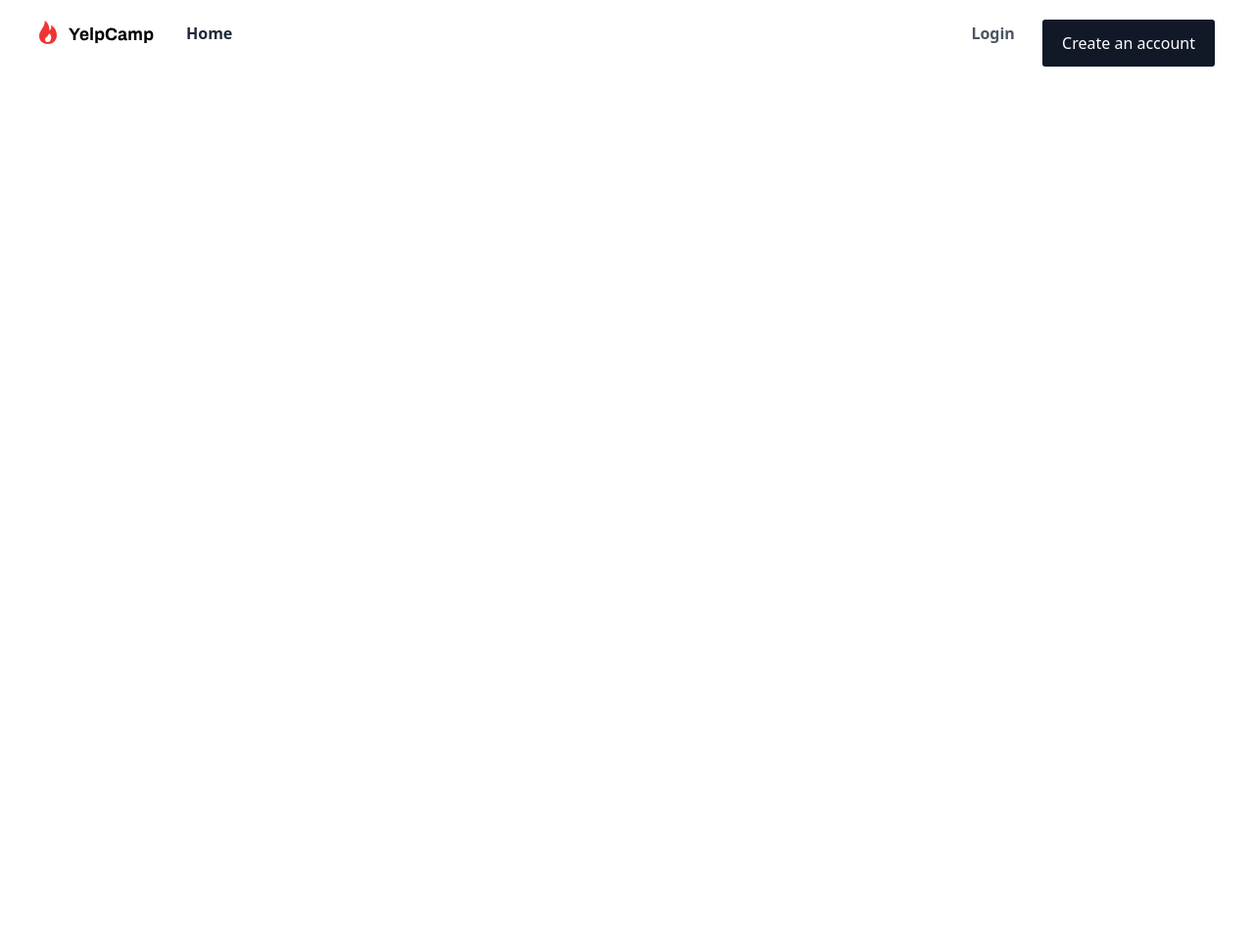
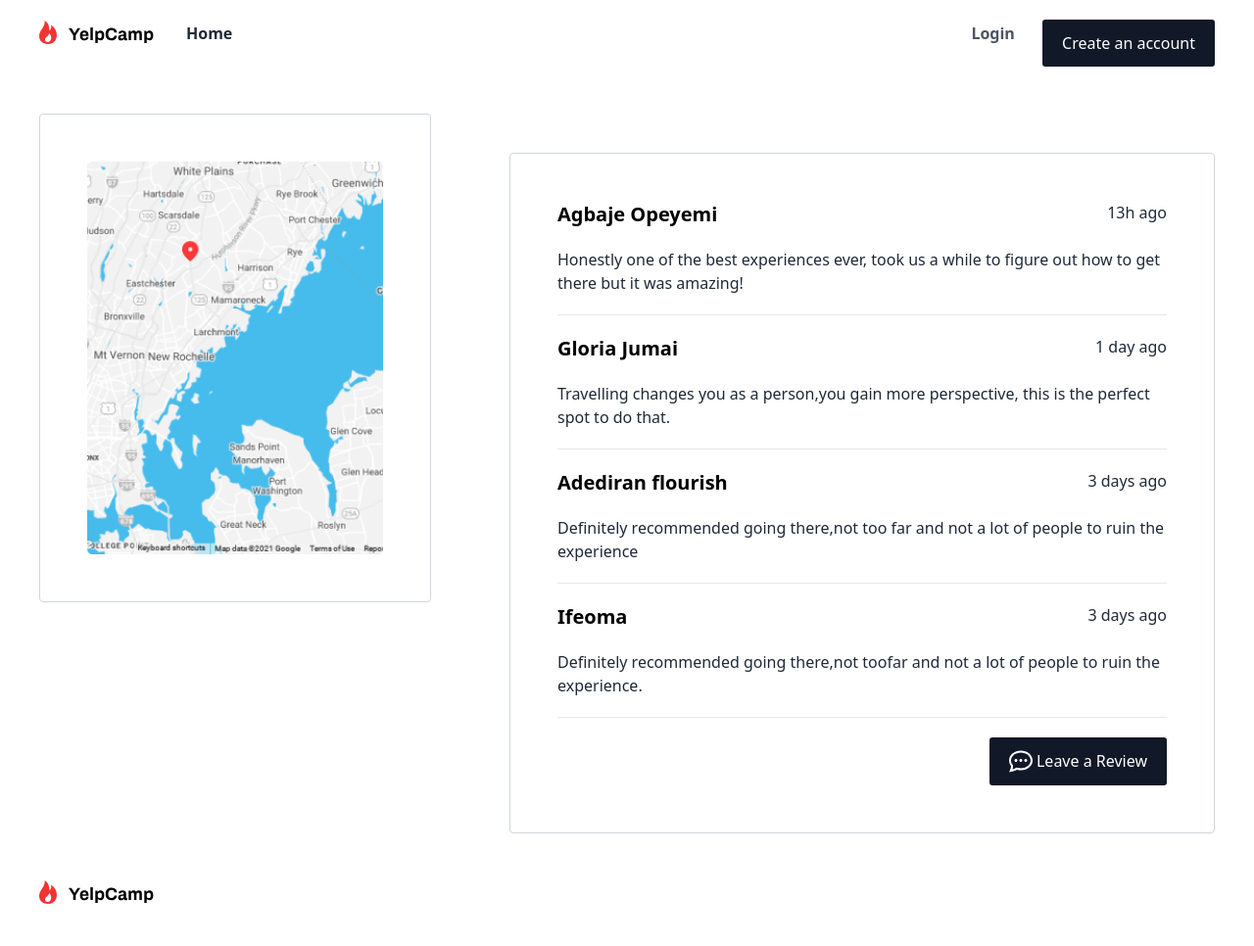
Before and after one commit to SylviaifyX/yelp-camp, a plain HTML site: page camp-ground.html in a window 1280 px wide. Shown: the whole page at 98% size. Before the commit the page ends 800 px from the top, so only its background shows below. Drawn offline with nearby package versions, Linux system fonts and the light colour scheme.

Commit message:
Update camp-ground.html
Here I finished the main tag and the footer tag by adding some extra design to my website

```diff
--- a/camp-ground.html
+++ b/camp-ground.html
@@ -60,6 +60,70 @@
         </div>
         </nav>
 </header>
+<section class="main-container flex lg:flex-row justify-between p-10 px-5 py-2 lg:px-10 lg:pt-12">
+    <aside class="map-div lg:w-1/3 lg:h-2/4 border border-gray-300 rounded lg:p-12 p-5">
+        <img class="map w-full lg:h-full" src="./Assets/Map.png" alt="map">
+ </aside>
+ <main class="lg:w-3/5">
+    <section id="campground-container" class="lg:p-12 p-5 lg:mt-10 border border-gray-300 rounded">
+        <div>
+            <div class="flex flex-row justify-between mb-5">
+                <h3 class="font-bold lg:text-xl">Agbaje Opeyemi</h3>
+                <p class="text-gray-800">13h ago</p>
+            </div>
+            <p class="text-gray-800 mb-5">
+            Honestly one of the best experiences ever,
+            took us a while to figure out how to get there but it was amazing!
+            </p>
+        </div>
+        <hr class="mb-5">
+        <div>
+            <div class="flex flex-row justify-between mb-5">
+                <h3 class="font-bold lg:text-xl">Gloria Jumai</h3>
+                <p class="text-gray-800">1 day ago </p>
+            </div>
+            <p class="text-gray-800 mb-5">
+            Travelling changes you as a person,you gain more perspective,
+            this is the perfect spot to do that.
+            </p>
+        </div>
+        <hr class="mb-5">
+        <div>
+            <div class="flex flex-row justify-between mb-5">
+                <h3 class="font-bold lg:text-xl">Adediran flourish</h3>
+                <p class="text-gray-800">3 days ago</p>
+            </div>
+            <p class="text-gray-800 mb-5">
+            Definitely recommended going there,not too far and not a lot of
+            people to ruin the experience
+            </p>
+        </div>
+        <hr class="mb-5">
+        <div>
+            <div class="flex flex-row justify-between mb-5">
+                <h3 class="font-bold lg:text-xl">Ifeoma</h3>
+                <p class="text-gray-800">3 days ago</p>
+            </div>
+            <p class="text-gray-800 mb-5">
+             Definitely recommended going there,not toofar and not a lot of people to ruin the experience.
+            </p>
+        </div>
+        <hr class="mb-5">
+
+        <div class="flex flex-row lg:place-content-end">
+            <button class="primary-btn flex flex-row bg-gray-900 px-5 py-3 hover: bg-gray-500 text-white">
+            <img src="./Assets/Chat Bubble.svg" alt="">
+            &nbsp;Leave a Review
+            </button>
+        </div>
+    </section>
+  </main>
+</section>
+
+<footer class="p-10">
+    <img src="./Assets/Logo.svg" alt="logo">
+</footer>
+<script src="./Javascript/camp-ground.js"></script>
 
 </body>
 </html
```
